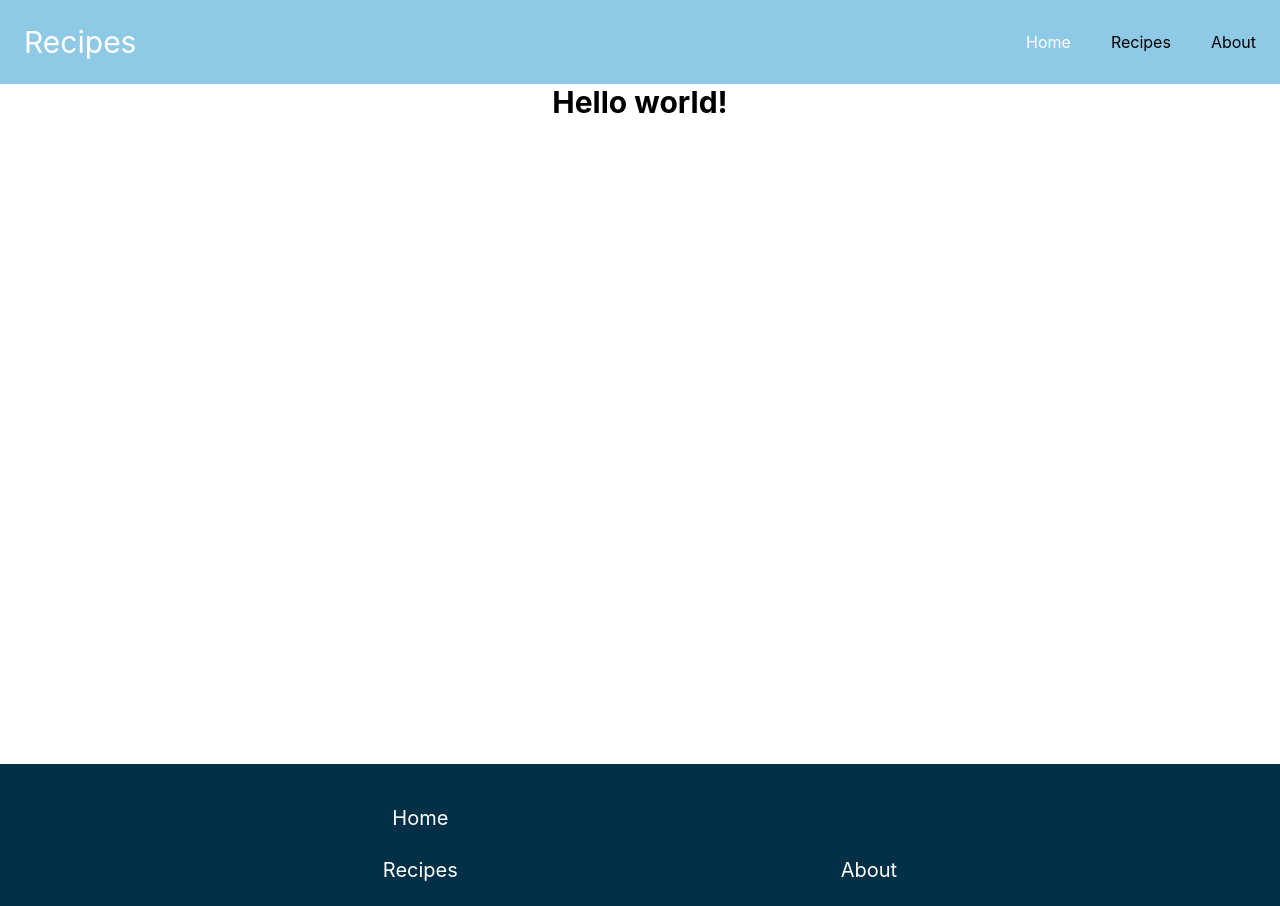
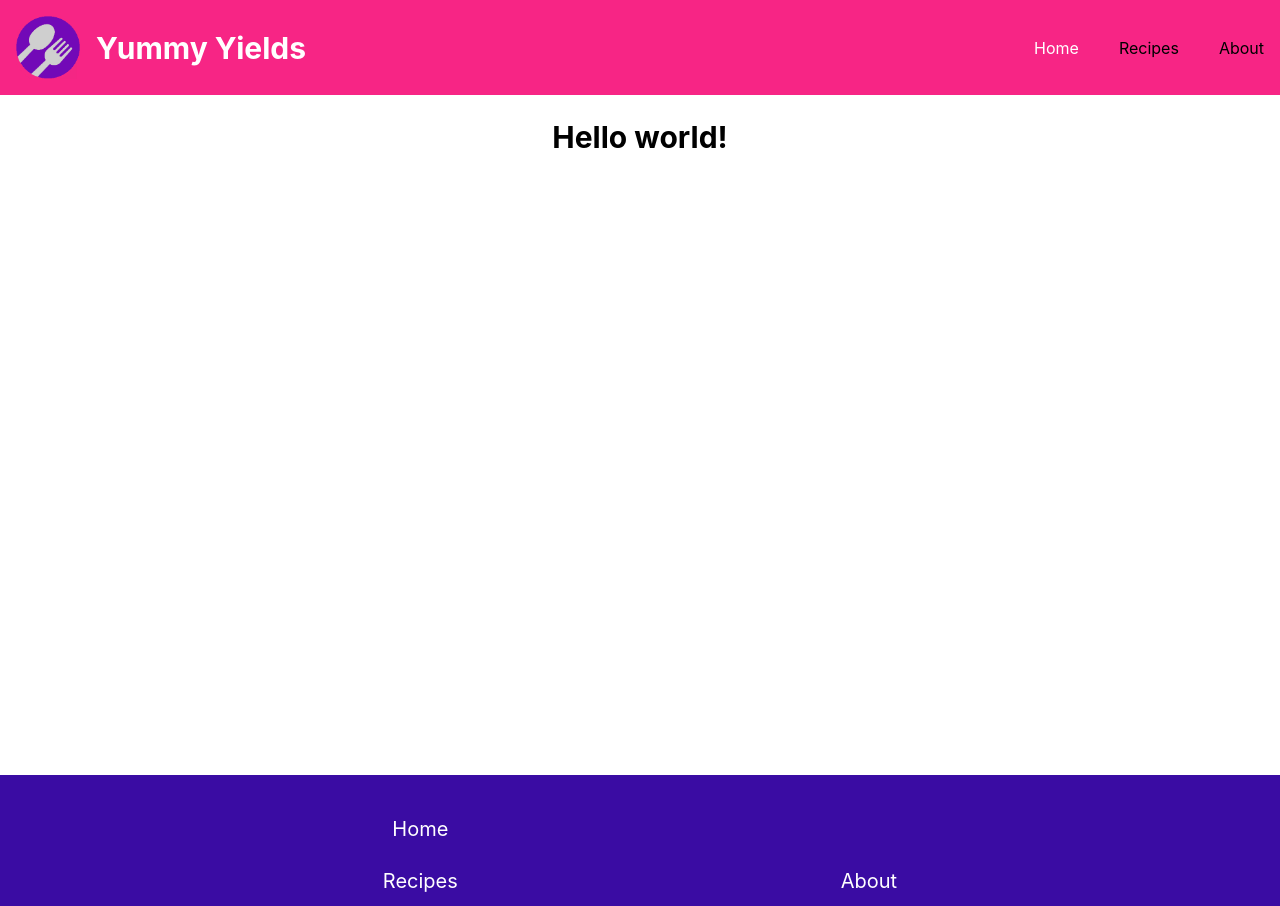
Before and after one commit to Trevin-Small/CS390WAP_Final_Project, a React (Create React App) app in the folder client/: page / in a window 1280 px wide. Shown: the top 906 px of the page. Built offline with nearby package versions, Linux system fonts and the light colour scheme.

Commit message:
Added recipe component, logo
New color scheme too

```diff
--- a/client/public/output.css
+++ b/client/public/output.css
@@ -434,6 +434,10 @@ video {
   display: none;
 }
 
+ul, ol {
+  list-style: revert;
+}
+
 *, ::before, ::after {
   --tw-border-spacing-x: 0;
   --tw-border-spacing-y: 0;
@@ -592,13 +596,22 @@ video {
   right: 0px;
 }
 
-.top-20 {
-  top: 5rem;
+.top-24 {
+  top: 6rem;
 }
 
-.mx-4 {
-  margin-left: 1rem;
-  margin-right: 1rem;
+.m-0 {
+  margin: 0px;
+}
+
+.mx-2 {
+  margin-left: 0.5rem;
+  margin-right: 0.5rem;
+}
+
+.mx-6 {
+  margin-left: 1.5rem;
+  margin-right: 1.5rem;
 }
 
 .my-2 {
@@ -622,6 +635,18 @@ video {
   margin-right: 2.5rem;
 }
 
+.mr-4 {
+  margin-right: 1rem;
+}
+
+.mt-4 {
+  margin-top: 1rem;
+}
+
+.mt-2 {
+  margin-top: 0.5rem;
+}
+
 .flex {
   display: flex;
 }
@@ -634,8 +659,20 @@ video {
   height: 28px;
 }
 
+.h-auto {
+  height: auto;
+}
+
 .h-full {
   height: 100%;
+}
+
+.w-1\/2 {
+  width: 50%;
+}
+
+.w-16 {
+  width: 4rem;
 }
 
 .w-\[28px\] {
@@ -702,6 +739,10 @@ video {
   justify-content: space-evenly;
 }
 
+.gap-y-3 {
+  row-gap: 0.75rem;
+}
+
 .gap-y-4 {
   row-gap: 1rem;
 }
@@ -710,73 +751,83 @@ video {
   row-gap: 1.5rem;
 }
 
-.gap-x-6 {
-  -webkit-column-gap: 1.5rem;
-          column-gap: 1.5rem;
+.overflow-hidden {
+  overflow: hidden;
 }
 
-.gap-y-2 {
-  row-gap: 0.5rem;
-}
-
-.gap-y-3 {
-  row-gap: 0.75rem;
+.rounded-lg {
+  border-radius: 0.5rem;
 }
 
 .rounded-xl {
   border-radius: 0.75rem;
 }
 
-.bg-dark-blue {
-  --tw-bg-opacity: 1;
-  background-color: rgb(2 48 71 / var(--tw-bg-opacity));
+.border-2 {
+  border-width: 2px;
 }
 
-.bg-light-blue {
-  --tw-bg-opacity: 1;
-  background-color: rgb(142 202 230 / var(--tw-bg-opacity));
+.border-black {
+  --tw-border-opacity: 1;
+  border-color: rgb(0 0 0 / var(--tw-border-opacity));
 }
 
-.bg-med-blue {
+.bg-theme-blue {
   --tw-bg-opacity: 1;
-  background-color: rgb(33 158 188 / var(--tw-bg-opacity));
+  background-color: rgb(67 97 238 / var(--tw-bg-opacity));
+}
+
+.bg-theme-dark {
+  --tw-bg-opacity: 1;
+  background-color: rgb(58 12 163 / var(--tw-bg-opacity));
+}
+
+.bg-theme-pink {
+  --tw-bg-opacity: 1;
+  background-color: rgb(247 37 133 / var(--tw-bg-opacity));
+}
+
+.bg-theme-purple {
+  --tw-bg-opacity: 1;
+  background-color: rgb(114 9 183 / var(--tw-bg-opacity));
 }
 
 .object-contain {
   object-fit: contain;
 }
 
+.p-0 {
+  padding: 0px;
+}
+
+.p-4 {
+  padding: 1rem;
+}
+
 .p-6 {
   padding: 1.5rem;
 }
 
-.p-10 {
-  padding: 2.5rem;
+.px-8 {
+  padding-left: 2rem;
+  padding-right: 2rem;
 }
 
-.p-16 {
-  padding: 4rem;
+.py-4 {
+  padding-top: 1rem;
+  padding-bottom: 1rem;
 }
 
-.py-6 {
-  padding-top: 1.5rem;
-  padding-bottom: 1.5rem;
-}
-
-.pb-16 {
-  padding-bottom: 4rem;
+.pb-28 {
+  padding-bottom: 7rem;
 }
 
 .pt-10 {
   padding-top: 2.5rem;
 }
 
-.pb-20 {
-  padding-bottom: 5rem;
-}
-
-.pb-28 {
-  padding-bottom: 7rem;
+.pl-6 {
+  padding-left: 1.5rem;
 }
 
 .text-3xl {
@@ -798,6 +849,10 @@ video {
   line-height: 2rem;
 }
 
+.font-bold {
+  font-weight: 700;
+}
+
 .font-medium {
   font-weight: 500;
 }
@@ -806,17 +861,13 @@ video {
   font-weight: 400;
 }
 
-.font-bold {
-  font-weight: 700;
+.font-semibold {
+  font-weight: 600;
 }
 
 .text-white {
   --tw-text-opacity: 1;
   color: rgb(255 255 255 / var(--tw-text-opacity));
-}
-
-.opacity-10 {
-  opacity: 0.1;
 }
 
 .opacity-90 {
--- a/client/src/App.js
+++ b/client/src/App.js
@@ -1,16 +1,18 @@
 import { Routes, Route } from "react-router-dom";
-import { Home } from "./pages/home";
 import { Nav } from "./components/nav";
 import { Footer } from "./components/footer";
+import { Home } from "./pages/home";
+import { RecipePage } from "./pages/recipe_page";
 
 const App = (() => {
 
   return (
     <>
       <Layout>
-        <section id="main-content" className="w-full" style={{'minHeight': "85vh"}}>
+        <section id="main-content" className="w-full flex flex-col justify-start items-center gap-y-4 p-6" style={{'minHeight': "85vh"}}>
           <Routes>
             <Route index element={<Home />} />
+            <Route path="/recipe" element={<RecipePage />} />
           </Routes>
         </section>
       </Layout>
--- a/client/src/components/footer.js
+++ b/client/src/components/footer.js
@@ -4,7 +4,7 @@ const Footer = (() => {
 
   return (
     <>
-    <footer className="bg-dark-blue w-full flex flex-row justify-evenly items-end text-white text-xl pt-10 pb-28">
+    <footer className="bg-theme-dark w-full flex flex-row justify-evenly items-end text-white text-xl pt-10 pb-28">
       <div className="flex flex-col justify-end items-center gap-y-6">
         <a href="">Home</a>
         <a href="">Recipes</a>
--- a/client/src/components/nav.js
+++ b/client/src/components/nav.js
@@ -24,9 +24,12 @@ const Nav = () => {
   const [toggle, setToggle] = useState(false);
 
   return (
-    <nav className="bg-light-blue w-full flex py-6 justify-between items-center navbar p-6">
+    <nav className="bg-theme-pink w-full flex p-4 justify-between items-center navbar">
       {/* Logo */}
-      <h1 className="text-3xl text-white">Recipes</h1>
+      <a href="/" className="flex flex-row items-center">
+        <img src="./assets/logo.png" alt="logo" className="w-16 h-auto m-0 mr-4 p-0" />
+        <h1 className="text-3xl text-white font-bold">Yummy Yields</h1>
+      </a>
 
       {/* Desktop Navigation */}
       <ul className="list-none sm:flex hidden justify-end items-center flex-1">
@@ -56,7 +59,7 @@ const Nav = () => {
         <div
           className={`${
             !toggle ? "hidden" : "flex"
-          } p-6 bg-light-blue opacity-90 absolute top-20 right-0 mx-4 my-2 min-w-[140px] rounded-xl sidebar`}
+          } p-6 bg-theme-purple opacity-90 absolute top-24 right-0 mx-2 my-2 min-w-[140px] rounded-xl sidebar`}
         >
           <ul className="list-none flex justify-end items-start flex-1 flex-col">
             {navLinks.map((nav, index) => (
--- /dev/null
+++ b/client/src/components/recipe.js
@@ -0,0 +1,30 @@
+import React from "react";
+
+const Recipe = (({name, recipe_id}) => {
+
+  return (
+    <>
+      <div className="w-1/2 flex flex-col justify-start items-center bg-theme-blue rounded-lg text-white">
+        <strong className="mt-2 text-3xl font-semibold">{name}</strong>
+        <p className="">Prep: 15 mins | Cook: 20 mins</p>
+        <div className="mx-6 my-2 border-black border-2 rounded-lg overflow-hidden m-0">
+          <img src="https://www.foodandwine.com/thmb/Wd4lBRZz3X_8qBr69UOu2m7I2iw=/1500x0/filters:no_upscale():max_bytes(150000):strip_icc()/classic-cheese-pizza-FT-RECIPE0422-31a2c938fc2546c9a07b7011658cfd05.jpg" alt="" />
+        </div>
+        <div className="w-full flex flex-row justify-start items-start px-8 py-4">
+          <div>
+            <p>{name + " Ingredients:"}</p>
+            <ul className="pl-6">
+              <li>Cheese</li>
+              <li>Dough</li>
+              <li>Sauce</li>
+              <li>Pepperoni</li>
+            </ul>
+          </div>
+        </div>
+      </div>
+    </>
+  );
+
+});
+
+export { Recipe };
--- a/client/src/index.css
+++ b/client/src/index.css
@@ -1,6 +1,12 @@
 @tailwind base;
 @tailwind components;
 @tailwind utilities;
+
+@layer base {
+  ul, ol {
+    list-style: revert;
+  }
+}
 
 body {
   margin: 0;
--- /dev/null
+++ b/client/src/pages/recipe_page.js
@@ -0,0 +1,13 @@
+import { Recipe } from '../components/recipe';
+
+const RecipePage = (({}) => {
+
+  return (
+    <>
+      <Recipe name={"Pizza"} />
+    </>
+  );
+
+});
+
+export { RecipePage };
--- a/client/tailwind.config.js
+++ b/client/tailwind.config.js
@@ -6,11 +6,11 @@ module.exports = {
   theme: {
     extend: {
       colors: {
-        'light-blue':'#8ecae6',
-        'med-blue':'#219ebc',
-        'dark-blue':'#023047',
-        'yellow':'#ffb703',
-        'orange':'#fb8500'
+        'theme-pink': '#f72585',
+        'theme-purple': '#7209b7',
+        'theme-dark': '#3a0ca3',
+        'theme-blue': '#4361ee',
+        'theme-light-blue': '#4cc9f0'
       },
     }
   },
```
Also changed, not shown: client/public/assets/logo.png (added), client/src/components/description.js (added), 1 other file (tests, documents, lock files or other folders).
